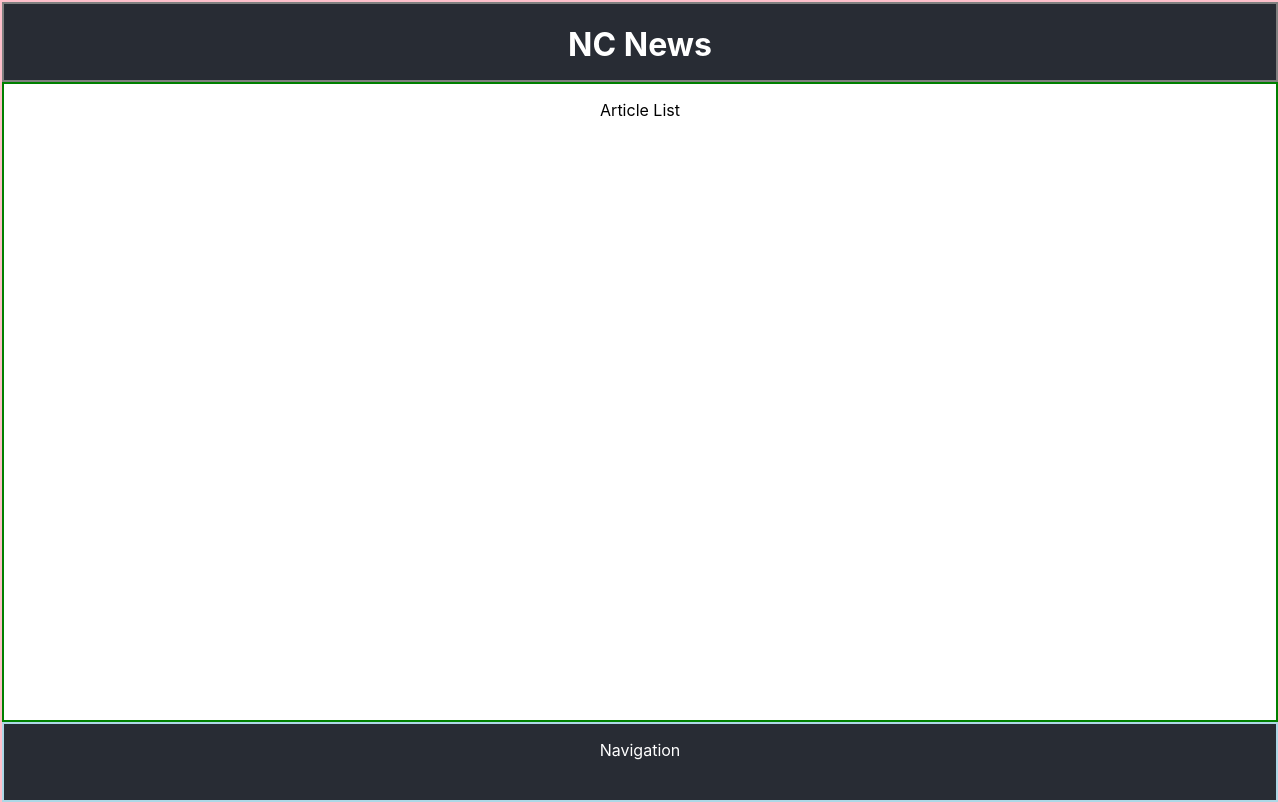
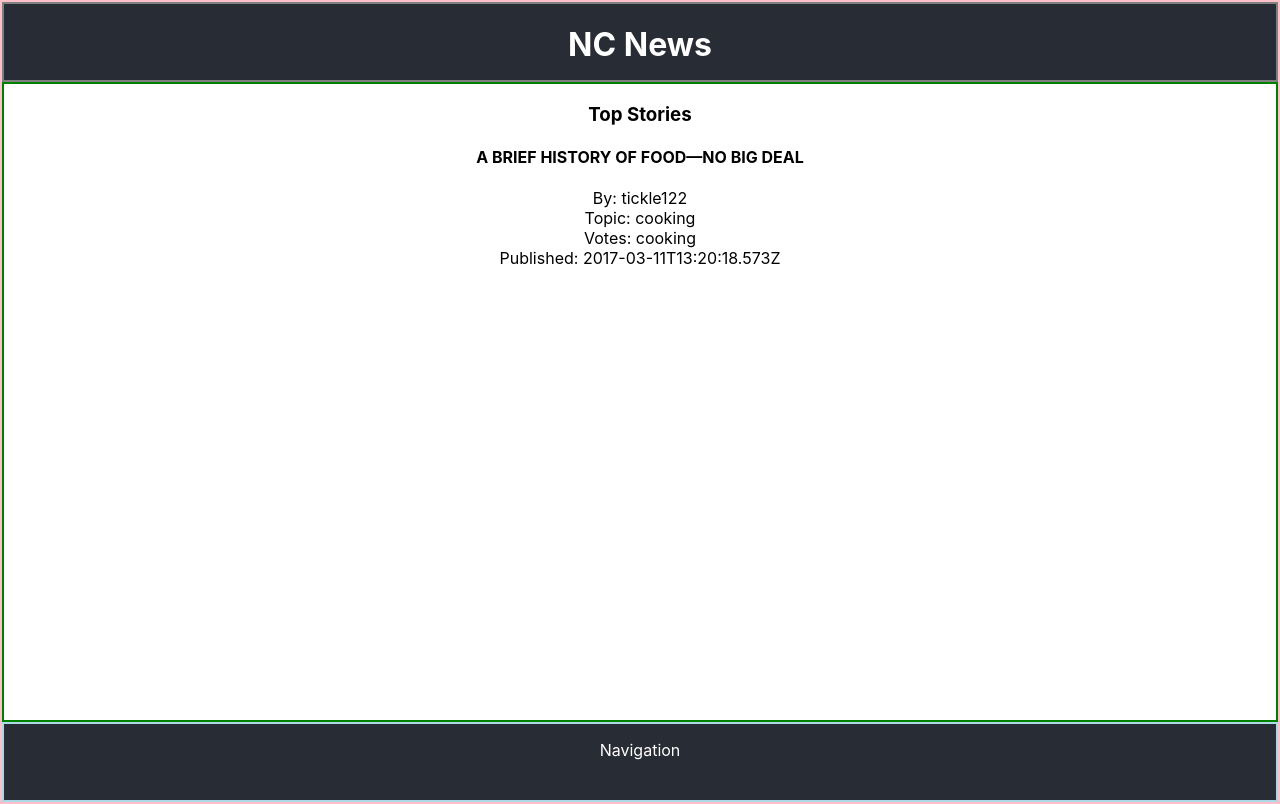
Before and after one commit to lchapmb/nc-news, a React (Create React App) app in the folder news-app/: page / in a window 1280 px wide. Built offline with nearby package versions, Linux system fonts and the light colour scheme.

Commit message:
created preview card for article list and applied styling to remove bullet points

```diff
--- a/news-app/src/App.css
+++ b/news-app/src/App.css
@@ -8,6 +8,11 @@
   grid-template-areas: "header"
   "article"
   "navigation";
+}
+
+ul{
+  padding: 0;
+  list-style-type: none;
 }
 
 .app-header {
--- /dev/null
+++ b/news-app/src/components/ArticlePreviewCard.jsx
@@ -0,0 +1,18 @@
+import React from 'react'
+
+function ArticlePreviewCard(article) {
+  console.log(article)
+  return (
+    <div className="article-preview">
+      <h4>{article.title}</h4>
+      <ul>
+        <li>By: {article.author}</li>
+        <li>Topic: {article.topic}</li>
+        <li>Votes: {article.topic}</li>
+        <li>Published: {article.created_at}</li>
+      </ul>
+    </div>
+  );
+}
+
+export default ArticlePreviewCard
--- a/news-app/src/components/ArticlesList.jsx
+++ b/news-app/src/components/ArticlesList.jsx
@@ -1,18 +1,28 @@
 import React, { PureComponent } from 'react'
+import ArticlePreviewCard from './ArticlePreviewCard.jsx'
 
 class ArticlesList extends PureComponent {
-  constructor(props) {
-    super(props)
-
-    this.state = {
-
+  state = { articles: [
+    {
+      "article_id": 29,
+      "title": "A BRIEF HISTORY OF FOOD—NO BIG DEAL",
+      "body": "n 1686, the croissant was invented in Austria. That's a fun fact I'd probably never had known or maybe don't even really need to know, but now I do, thanks to Julia Rothman's Food Anatomy: The Curious Parts & Pieces of Our Edible World. Rothman has an entire series of illustrated Anatomy books, including Nature and Farm, packed with infographics, quirky facts, and maps that you can get lost in for hours—in a fun way, not in a boring textbook way. It makes you wonder why textbooks aren't this fun to read. Can someone look into this? Thanks.",
+      "votes": 0,
+      "topic": "cooking",
+      "author": "tickle122",
+      "created_at": "2017-03-11T13:20:18.573Z",
+      "comment_count": "10"
     }
-  }
+  ]}
 
   render() {
+    const {articles} = this.state;
     return (
       <section className="article-list">
-        <p>Article List</p>
+        <h3>Top Stories</h3>
+        {articles.map((article) => {
+          return <ArticlePreviewCard key={article.article_id} {...article}/>
+        })}
       </section>
     );
   }
```
